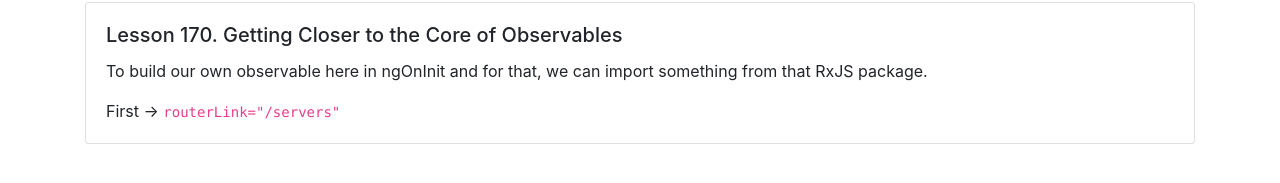
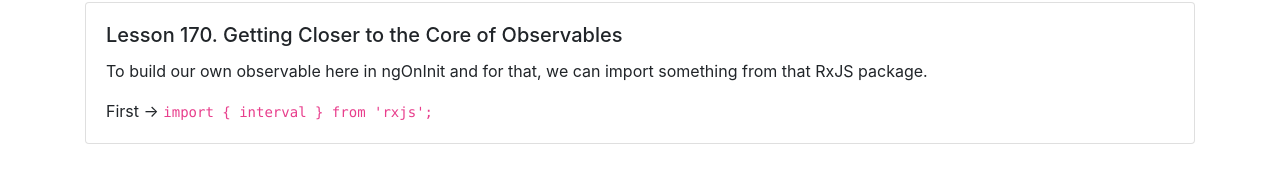
Before and after one commit to Sandro81/angularCourse-Observables, an Angular app: page / in a window 1280 px wide. Shown: the part 283-466 px from the top of the page. Built offline with nearby package versions, Linux system fonts and the light colour scheme.

Commit message:
Observable

```diff
--- a/src/app/app.component.html
+++ b/src/app/app.component.html
@@ -33,7 +33,7 @@
         <div class="card-body">
           <h5 class="card-title">Lesson 170. Getting Closer to the Core of Observables</h5>
           <p class="card-text"> To build our own observable here in ngOnInit and for that, we can import something from that RxJS package. </p>
-          <p class="card-text">First -> <code>routerLink="/servers" </code></p>
+          <p class="card-text">First -> <code>import &#123; interval } from 'rxjs';</code></p>
         </div>
       </div>
       <!--
--- a/src/app/home/home.component.ts
+++ b/src/app/home/home.component.ts
@@ -1,4 +1,5 @@
 import { Component, OnInit } from '@angular/core';
+import { interval} from 'rxjs';
 
 @Component({
   selector: 'app-home',
@@ -10,6 +11,9 @@ export class HomeComponent implements OnInit {
   constructor() { }
 
   ngOnInit() {
+    interval( 1000).subscribe(count => {
+      console.log(count);
+    });
   }
 
 }
```
